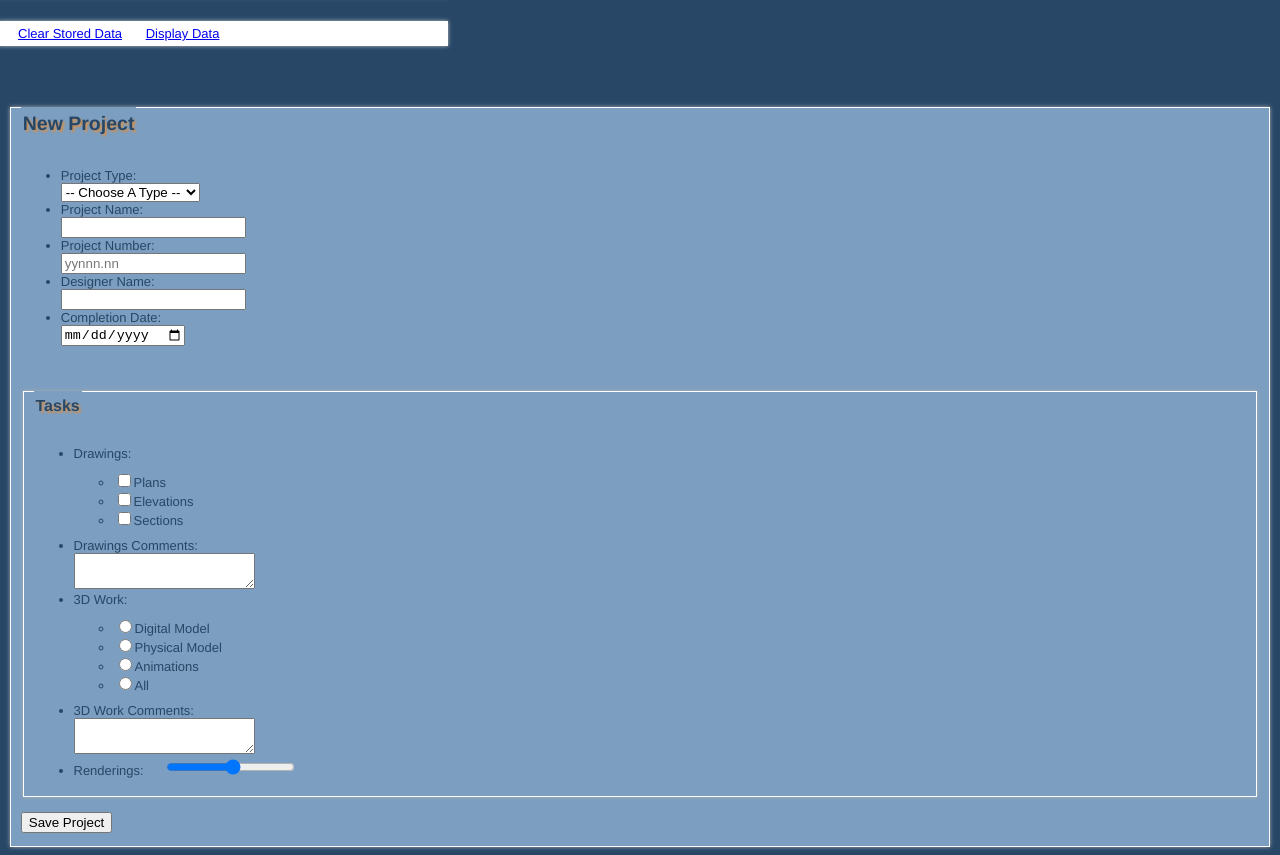
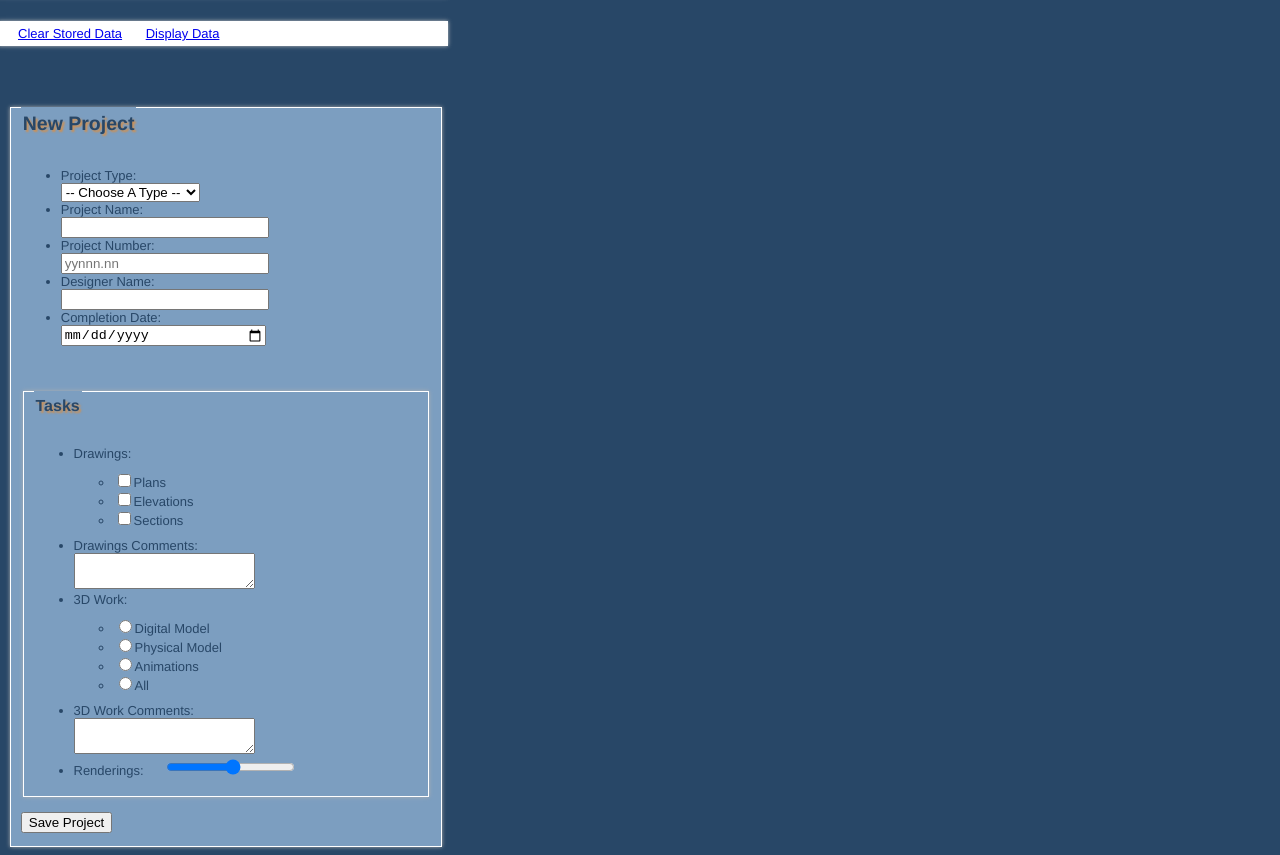
Before and after one commit to daniel-bernal-1980/Bernal_Jairo_project3, a plain HTML site: page additem.html in a window 1280 px wide. Shown: the part 80-935 px from the top of the page. Drawn offline with Linux system fonts and the light colour scheme.

Commit message:
CSS update01

```diff
--- a/CSS/style.css
+++ b/CSS/style.css
@@ -70,6 +70,7 @@ nav{
 	-moz-box-shadow: 0 0 4px #aeaeae;
 	-webkit-box-shadow: 0 0 4px #aeaeae;
 	box-shadow: 0 0 4px #aeaeae;
+	width: 410px;
 }
 
 #projectTasksFieldset{
@@ -86,6 +87,7 @@ nav{
 
 .pInfo{
 	display: block;
+	width: 200px;
 }
 
 h2{
```
